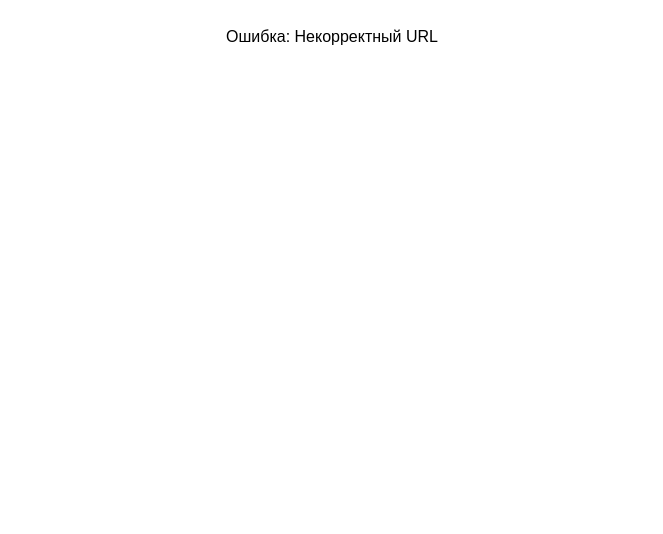
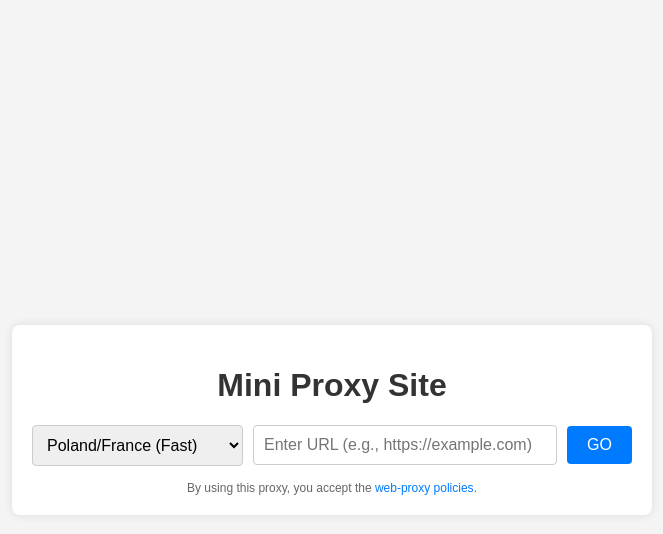
Before and after one commit to fozzy-developer/proxy, a plain HTML site: page index.html in a window 1280 px wide. Shown: the whole page, without its empty margins (308-971 px from the left). Drawn offline with Linux system fonts and the light colour scheme.

Commit message:
Update index.html

```diff
--- a/index.html
+++ b/index.html
@@ -1,57 +1,110 @@
 <!DOCTYPE html>
-<html>
+<html lang="en">
 <head>
-    <meta charset="utf-8">
-    <title>Proxy Gateway</title>
+    <meta charset="UTF-8">
+    <meta name="viewport" content="width=device-width, initial-scale=1.0">
+    <title>Mini Proxy Site</title>
     <style>
-        iframe {
+        body {
+            font-family: Arial, sans-serif;
+            background-color: #f4f4f4;
+            margin: 0;
+            padding: 20px;
+            display: flex;
+            justify-content: center;
+            align-items: center;
+            min-height: 100vh;
+        }
+        .container {
+            background: white;
+            padding: 20px;
+            border-radius: 8px;
+            box-shadow: 0 0 10px rgba(0,0,0,0.1);
+            max-width: 600px;
             width: 100%;
-            height: 100vh;
+        }
+        h1 {
+            text-align: center;
+            color: #333;
+        }
+        .form-group {
+            display: flex;
+            align-items: center;
+            margin-bottom: 15px;
+        }
+        select, input[type="text"] {
+            padding: 10px;
+            font-size: 16px;
+            border: 1px solid #ccc;
+            border-radius: 4px;
+            margin-right: 10px;
+        }
+        input[type="text"] {
+            flex: 1;
+        }
+        button {
+            padding: 10px 20px;
+            background: #007bff;
+            color: white;
             border: none;
-            position: fixed;
-            top: 0;
-            left: 0;
+            border-radius: 4px;
+            cursor: pointer;
+            font-size: 16px;
         }
-        .loader {
-            padding: 20px;
+        button:hover {
+            background: #0056b3;
+        }
+        .policies {
+            font-size: 12px;
+            color: #666;
             text-align: center;
-            font-family: Arial, sans-serif;
+            margin-top: 10px;
+        }
+        .policies a {
+            color: #007bff;
+            text-decoration: none;
+        }
+        @media (max-width: 600px) {
+            .form-group {
+                flex-direction: column;
+            }
+            select, input[type="text"], button {
+                width: 100%;
+                margin: 5px 0;
+            }
         }
     </style>
 </head>
 <body>
-    <div class="loader">Инициализация прокси-соединения...</div>
+    <div class="container">
+        <h1>Mini Proxy Site</h1>
+        <form id="proxy-form" action="https://cdn.proxyium.com/proxyrequest.php" method="POST">
+            <input type="hidden" name="type" value="">
+            <div class="form-group">
+                <select name="proxy_country" id="proxy_country">
+                    <option value="pl" selected>Poland/France (Fast)</option>
+                    <option value="us">United States (Medium)</option>
+                    <option value="sg">Singapore (Slow)</option>
+                    <option value="de">Germany (Slow)</option>
+                </select>
+                <input type="text" name="url" id="url" placeholder="Enter URL (e.g., https://example.com)" required>
+                <button type="submit">GO</button>
+            </div>
+        </form>
+        <div class="policies">
+            By using this proxy, you accept the <a href="https://proxyium.com/web-proxy-policies" target="_blank">web-proxy policies</a>.
+        </div>
+    </div>
 
     <script>
-        (function() {
-            const params = new URLSearchParams(location.search);
-            const targetUrl = params.get('q');
-            const country = params.get('country') || 'pl';
-
-            // Валидация параметров
-            if (!targetUrl || !/^https?:\/\//i.test(targetUrl)) {
-                document.body.innerHTML = '<div class="loader">Ошибка: Некорректный URL</div>';
-                return;
+        document.getElementById('proxy-form').addEventListener('submit', function(event) {
+            const urlInput = document.getElementById('url').value;
+            // Проверка корректности URL
+            if (!urlInput.match(/^https?:\/\//)) {
+                alert('Please enter a valid URL starting with http:// or https://');
+                event.preventDefault();
             }
-
-            // Формируем URL прокси-сервера
-            const proxyUrl = new URL('https://cdn.proxyium.com/proxyrequest.php');
-            proxyUrl.searchParams.set('type', 'iframe');
-            proxyUrl.searchParams.set('proxy_country', country);
-            proxyUrl.searchParams.set('url', targetUrl);
-
-            // Создаем iframe
-            const iframe = document.createElement('iframe');
-            iframe.src = proxyUrl.toString();
-
-            // Обработка загрузки
-            iframe.onload = () => document.querySelector('.loader').remove();
-            iframe.onerror = () => {
-                document.body.innerHTML = '<div class="loader">Ошибка подключения к прокси-серверу</div>';
-            };
-
-            document.body.appendChild(iframe);
-        })();
+        });
     </script>
 </body>
 </html>
```
